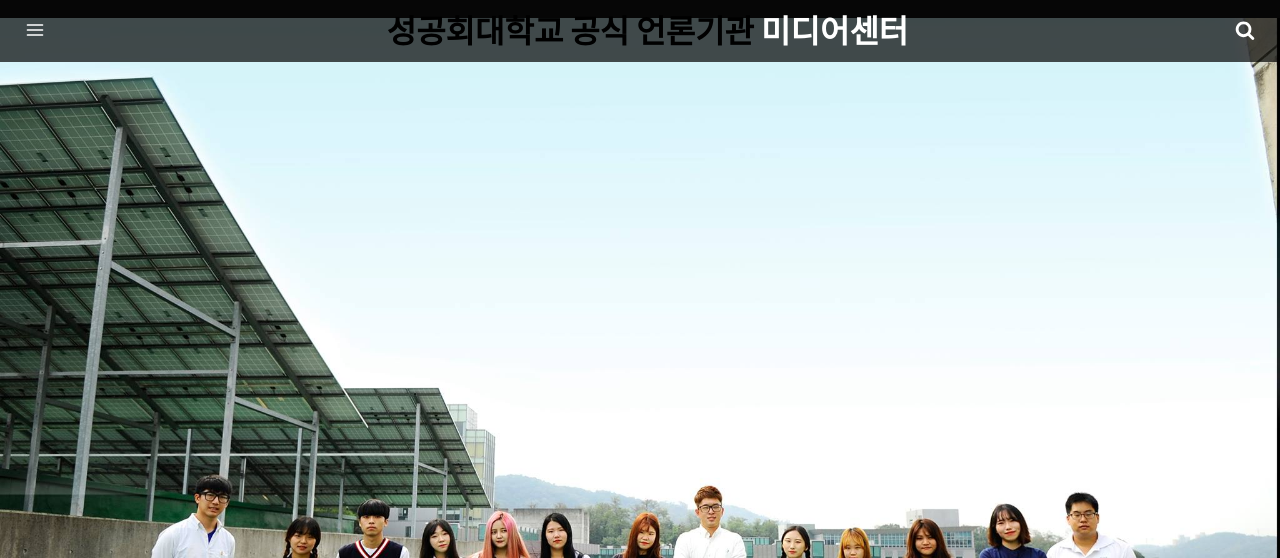
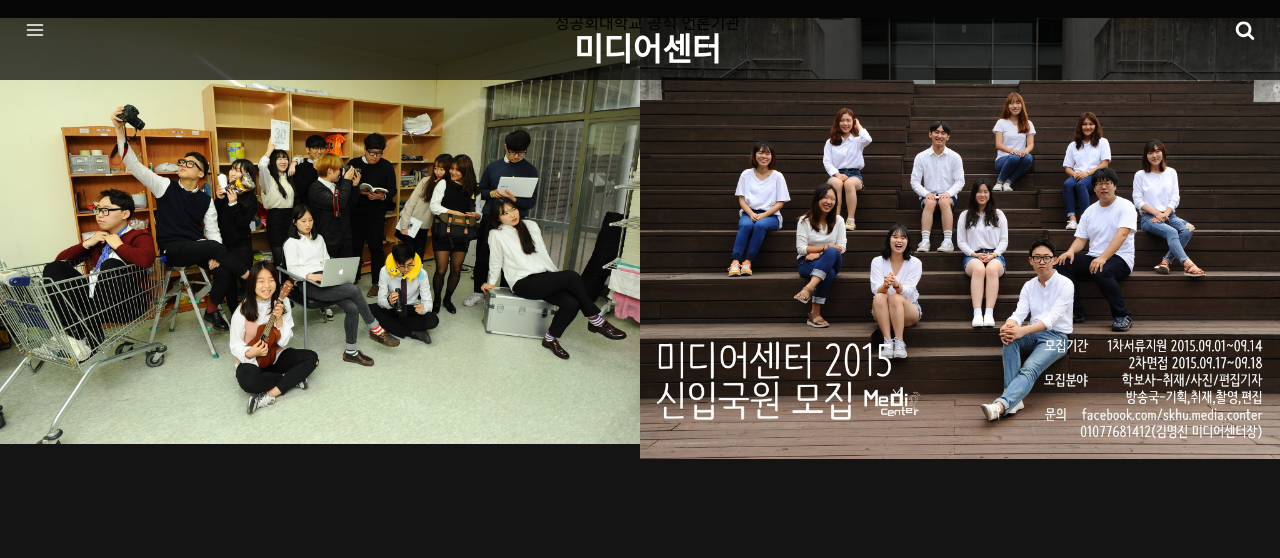
Before and after one commit to skhumedia/skhumedia.github.io, a Jekyll site: the page built from index.md, in a window 1280 px wide and 1400 px high. Shown: the top 558 px of the window. Built offline with Jekyll 4.4.1, drawn with Linux system fonts in a browser that asks for light colours; grey boxes are pictures that could not be loaded.

Commit message:
Initial Commit

```diff
--- a/_includes/header.html
+++ b/_includes/header.html
@@ -6,8 +6,8 @@
         <svg class="icon-search"><use xlink:href="#icon-search"></use></svg>
     </a>
     <center>
+        <p2>성공회대학교 공식 언론기관</p2>
         <h1 class="logo">
-            <p2>성공회대학교 공식 언론기관</p2>
             <a href="{{ site.baseurl }}/">
                 {{ site.username }}
             </a>
--- a/_layouts/main.html
+++ b/_layouts/main.html
@@ -16,9 +16,9 @@ layout: compress
         95% { left: -300%; }
         100% { left: -400%; }
         }
-        body1 { margin: 20px; }
+        body1 { margin: 40px; }
         div#slider { overflow: hidden; }
-        div#slider figure img { width: 20%; float: left; }
+        div#slider figure img { width: 10%; float: left; }
         div#slider figure {
             position: relative;
             width: 500%;
```
